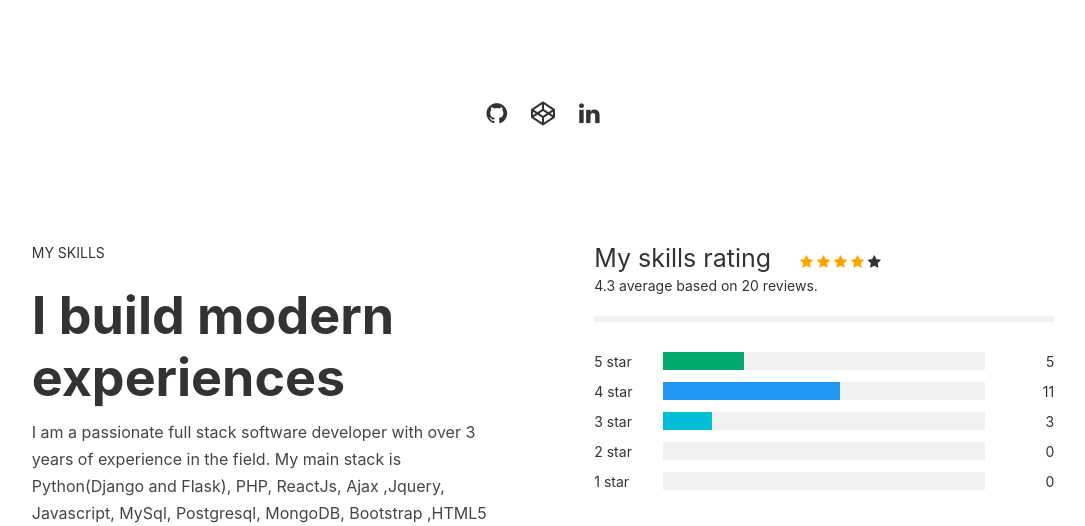
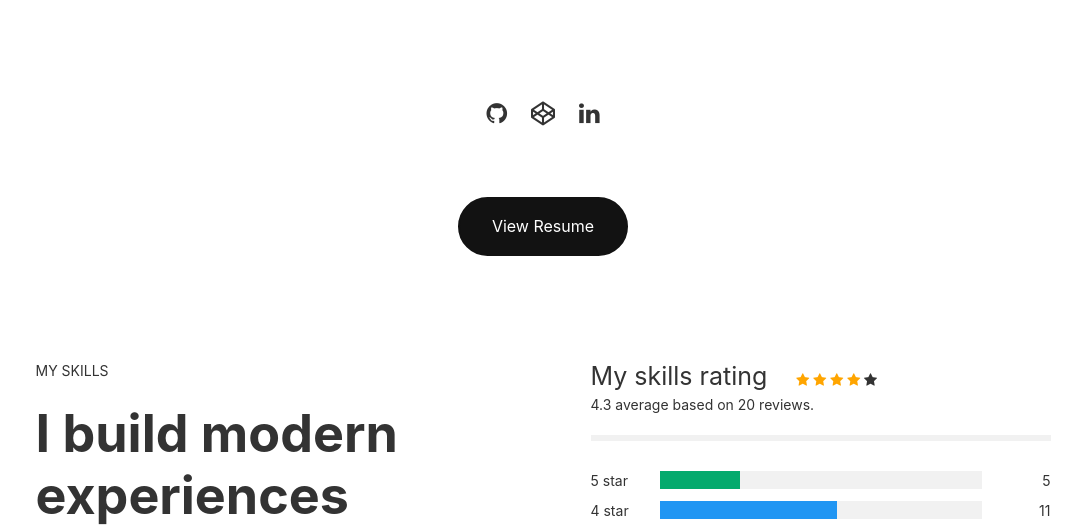
Before and after one commit to muminae100/portfolio, a Flask app: page / in a window 1280 px wide. Shown: the part 498-1024 px from the top of the page, without its empty margins (97-1182 px from the left). Run offline with Flask 2, Linux system fonts and the light colour scheme; some libraries are stand-ins or nearby versions.

Commit message:
Create cv button

```diff
--- a/static/css/main.css
+++ b/static/css/main.css
@@ -530,7 +530,7 @@
     justify-content: center;
   }
 
-  .proj-btn{
+  .proj-btn, .cv-btn{
     border: none;
     color: white;
     padding: 16px 32px;
@@ -544,7 +544,7 @@
     border: 2px solid #121212;
     border-radius: 3.75rem;
   }
-  .proj-btn:hover{
+  .proj-btn:hover, .cv-btn:hover{
     background-color: white;
     color: #121212;
     text-decoration: none;
--- a/templates/index.html
+++ b/templates/index.html
@@ -31,7 +31,12 @@
           <a style="text-decoration: none;color: inherit;" target="_blank" href="https://www.linkedin.com/in/simon-mumina-209000213/"><i class="fa fa-linkedin"></i></a>
         </div>
         <!-- icon end -->
+
+      <!-- start cv button -->
+      <div style="display: flex;align-items: center;height: 100px;justify-content: center;margin-top: 20px;" class="container-fluid">
+        <a class="cv-btn" href="#" target="_blank" rel="noopener noreferrer">View Resume</a>
       </div>
+      <!-- end cv button -->
 
     <!-- skills start -->
     <div class="container-fluid my-skills">
```
Also changed, not shown: static/img/kevinsonssupply.png (added), static/img/todo-list.png (deleted).
